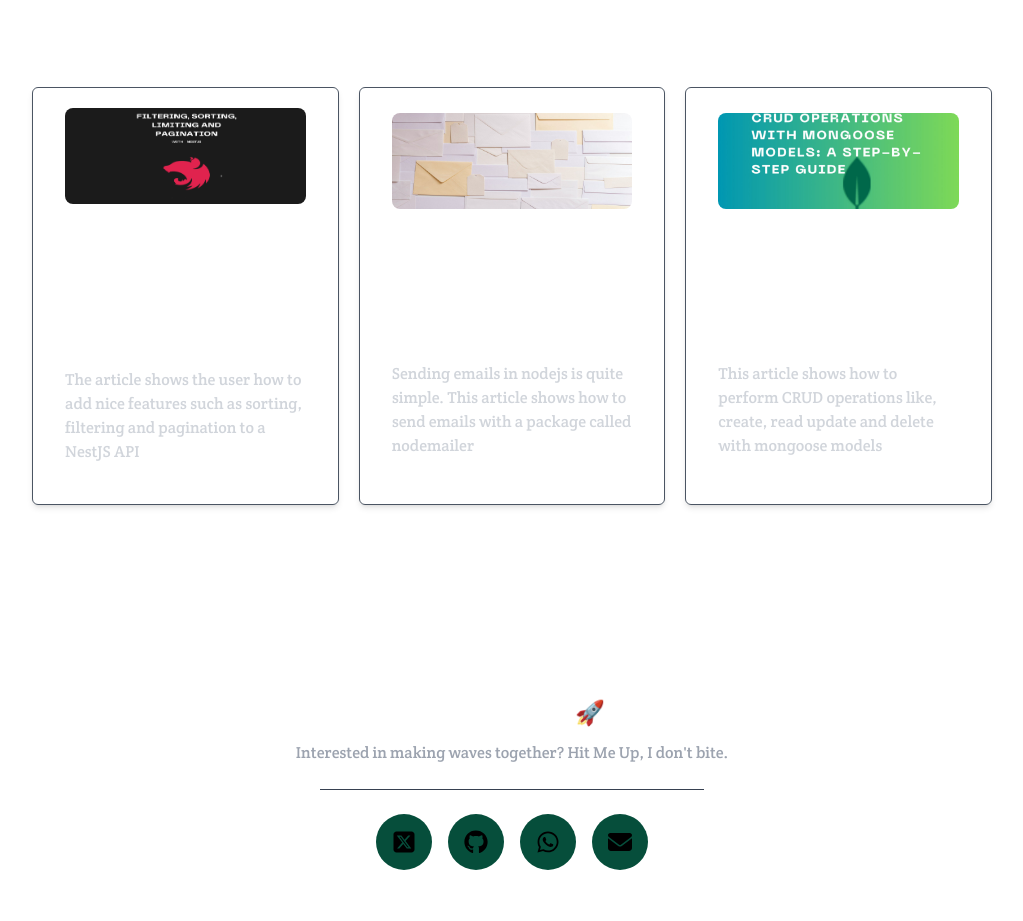
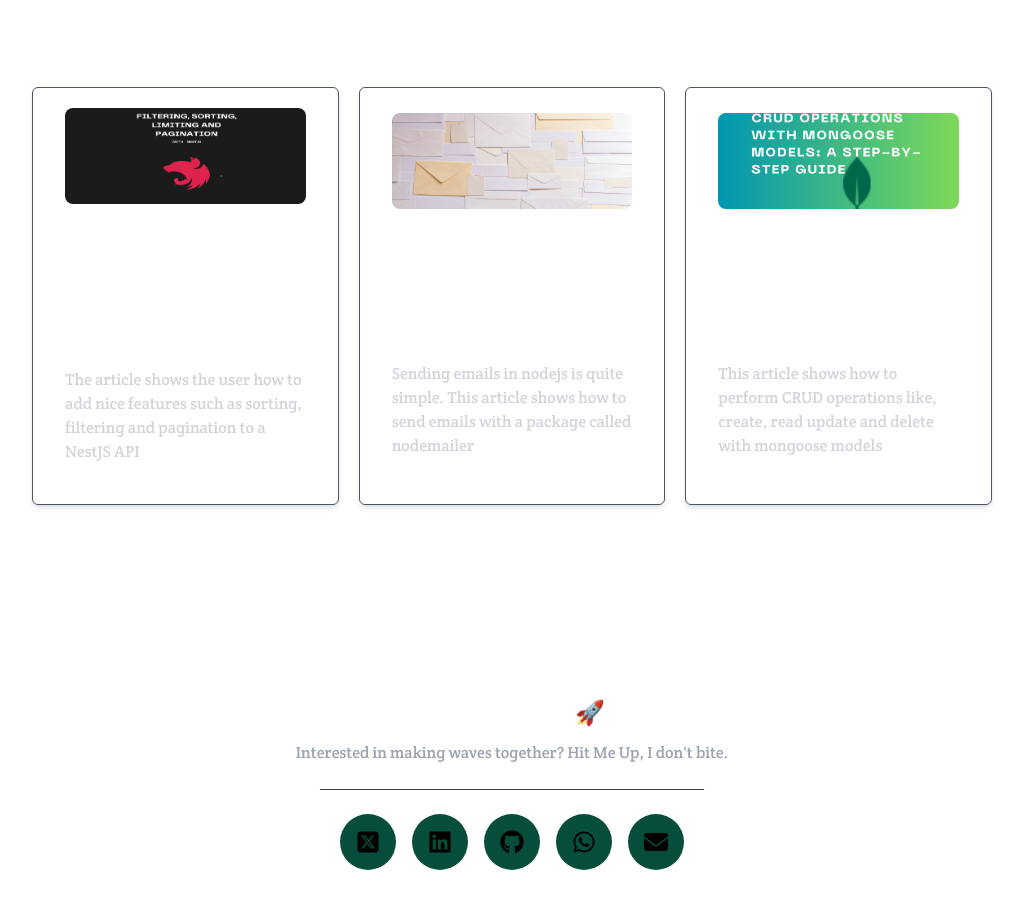
Before and after one commit to Yelsnik/portfolio-site, an Astro site: page / in a window 1280 px wide. Shown: the part 3313-4234 px from the top of the page, without its empty margins (128-1151 px from the left). Built offline with nearby package versions, Linux system fonts and the light colour scheme; Astro itself is replaced by a stand-in of ours; a web font is replaced by a local one.

Commit message:
added linkedin icon

```diff
--- a/src/components/Welcome.astro
+++ b/src/components/Welcome.astro
@@ -56,6 +56,9 @@ const year = date.getFullYear()
             <a href="https://x.com/itzz_okure" target="_blank" class="bg-emerald-900 p-3 md:p-4 rounded-full hover:bg-emerald-800">
               <img src="./x.svg" alt="x" class="w-6 h-6">
             </a>
+            <a href="https://www.linkedin.com/in/okure/" target="_blank" class="bg-emerald-900 p-3 md:p-4 rounded-full hover:bg-emerald-800">
+                <img src="./linkedin.svg" alt="linkedin" class="w-6 h-6">
+              </a>
             <a href="https://github.com/Yelsnik" target="_blank" class="bg-emerald-900 p-3 md:p-4 rounded-full hover:bg-emerald-800">
               <img src="./github.svg" alt="github" class="w-6 h-6">
             </a>
```
Also changed, not shown: public/linkedin.svg (added).
